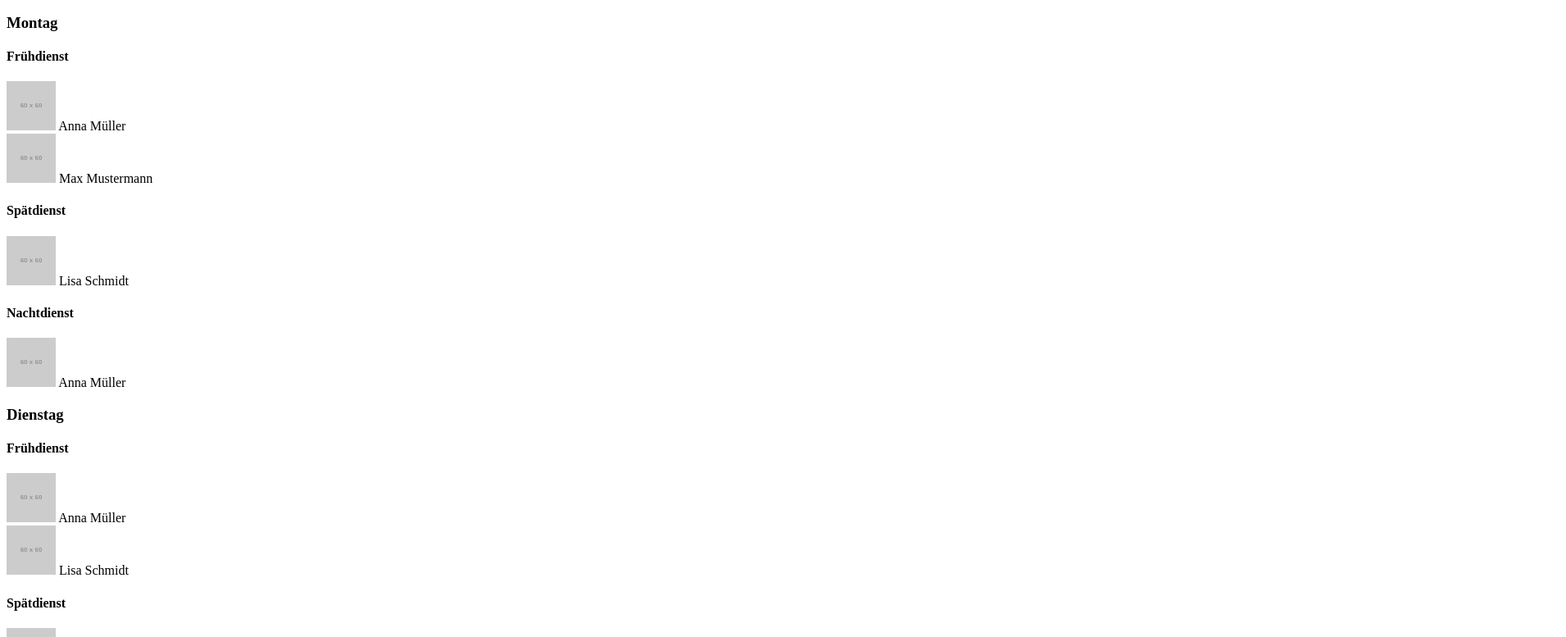
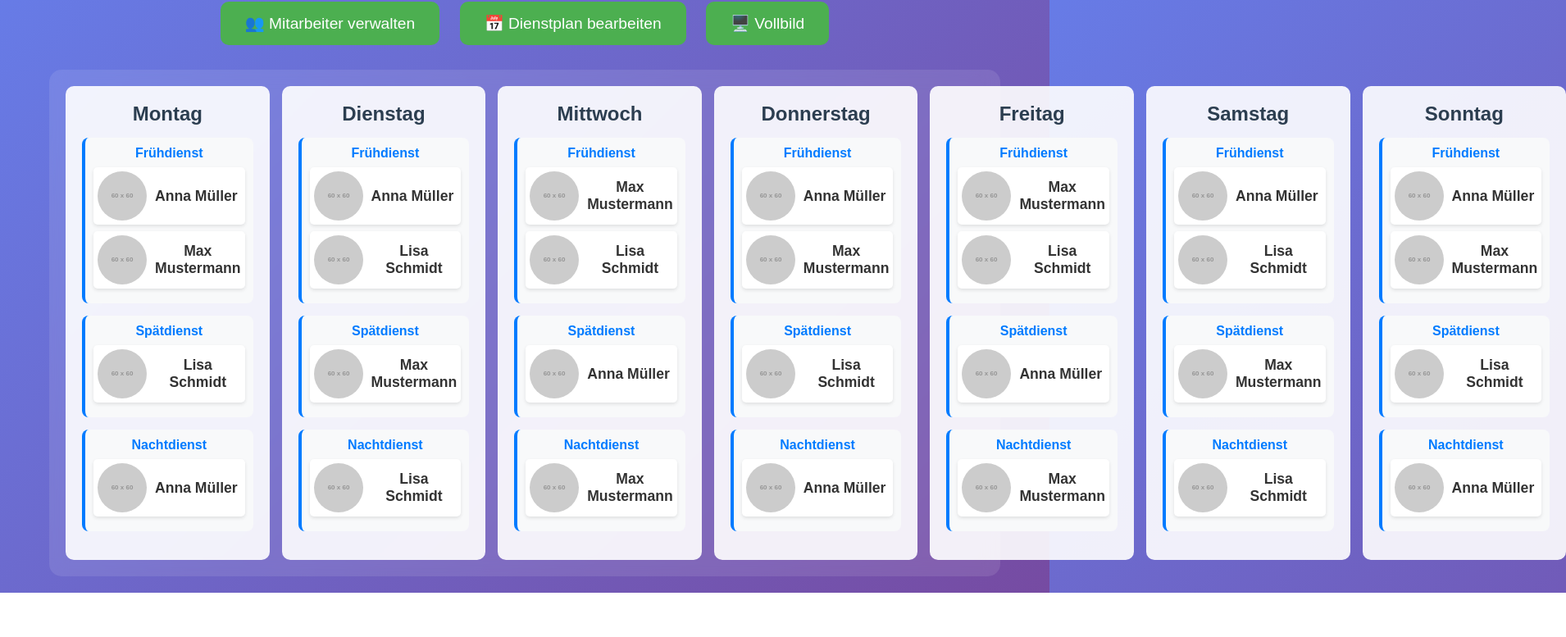
Before and after one commit to CMHillenbrand/dienstplan-wohnheim, a plain HTML site: page src/index.html in a window 1280 px wide. Shown: the part 103-880 px from the top of the page at 82% size, 1910 px wide, since content can reach past the window. After the commit the page ends 826 px from the top, so only its background shows below. Drawn offline with Linux system fonts and the light colour scheme; placeholder pictures from the web are drawn by us.

Commit message:
Update style.css

```diff
--- a/src/style.css
+++ b/src/style.css
@@ -1,3 +1,111 @@
+* {
+    margin: 0;
+    padding: 0;
+    box-sizing: border-box;
+}
+
+body {
+    font-family: 'Arial', sans-serif;
+    background: linear-gradient(135deg, #667eea 0%, #764ba2 100%);
+    color: white;
+    min-height: 100vh;
+}
+
+.container {
+    max-width: 1200px;
+    margin: 0 auto;
+    padding: 20px;
+}
+
+h1 {
+    text-align: center;
+    font-size: 3em;
+    margin-bottom: 30px;
+    text-shadow: 2px 2px 4px rgba(0,0,0,0.3);
+}
+
+.admin-panel {
+    text-align: center;
+    margin-bottom: 30px;
+}
+
+.admin-panel button {
+    background: #4CAF50;
+    color: white;
+    border: none;
+    padding: 15px 30px;
+    margin: 0 10px;
+    border-radius: 10px;
+    font-size: 1.2em;
+    cursor: pointer;
+    transition: all 0.3s;
+}
+
+.admin-panel button:hover {
+    background: #45a049;
+    transform: translateY(-2px);
+}
+
+.dienstplan {
+    display: grid;
+    grid-template-columns: repeat(7, 1fr);
+    gap: 15px;
+    background: rgba(255,255,255,0.1);
+    padding: 20px;
+    border-radius: 15px;
+    backdrop-filter: blur(10px);
+}
+
+.tag {
+    background: rgba(255,255,255,0.9);
+    color: #333;
+    padding: 20px;
+    border-radius: 10px;
+    text-align: center;
+    min-height: 300px;
+}
+
+.tag h3 {
+    font-size: 1.5em;
+    margin-bottom: 15px;
+    color: #2c3e50;
+}
+
+.schicht {
+    margin-bottom: 15px;
+    padding: 10px;
+    background: #f8f9fa;
+    border-radius: 8px;
+    border-left: 4px solid #007bff;
+}
+
+.schicht h4 {
+    color: #007bff;
+    margin-bottom: 8px;
+}
+
+.mitarbeiter {
+    display: flex;
+    align-items: center;
+    margin-bottom: 8px;
+    padding: 5px;
+    background: white;
+    border-radius: 5px;
+    box-shadow: 0 2px 4px rgba(0,0,0,0.1);
+}
+
+.mitarbeiter img {
+    width: 60px;
+    height: 60px;
+    border-radius: 50%;
+    margin-right: 10px;
+    object-fit: cover;
+}
+
+.mitarbeiter-name {
+    font-weight: bold;
+    font-size: 1.1em;
+}
 /* Bestehende Styles bleiben... */
 
 /* Modal Styles */
```
